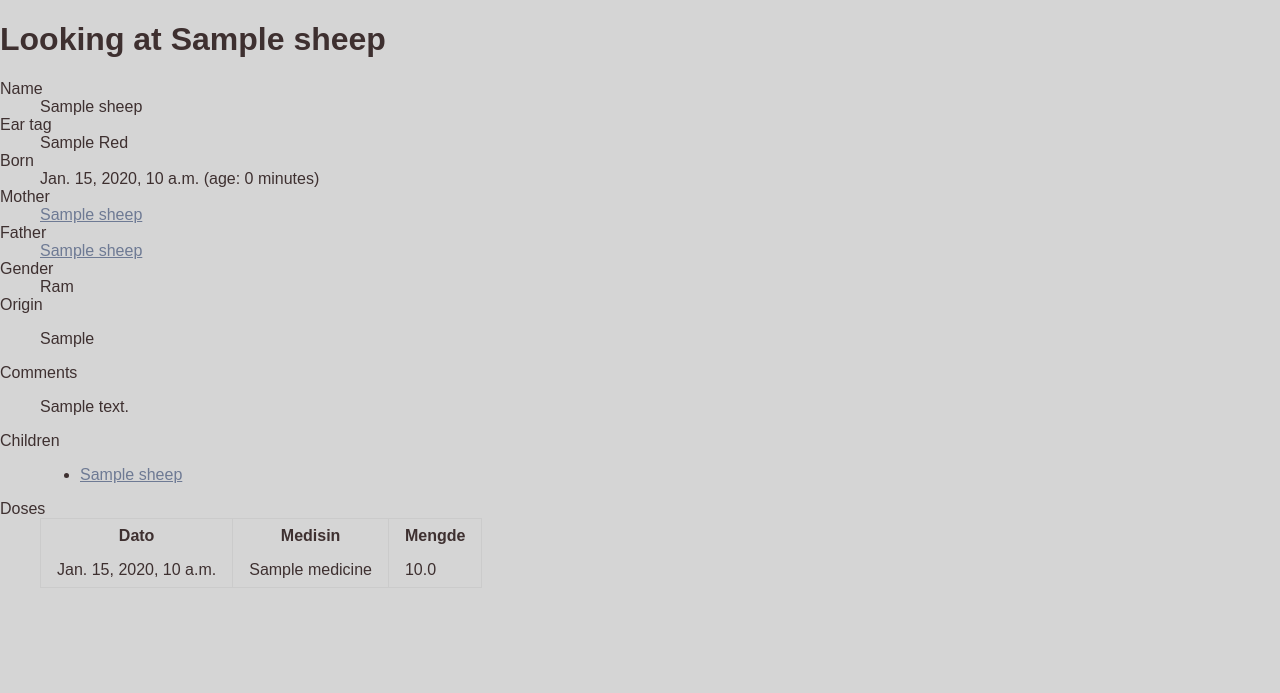
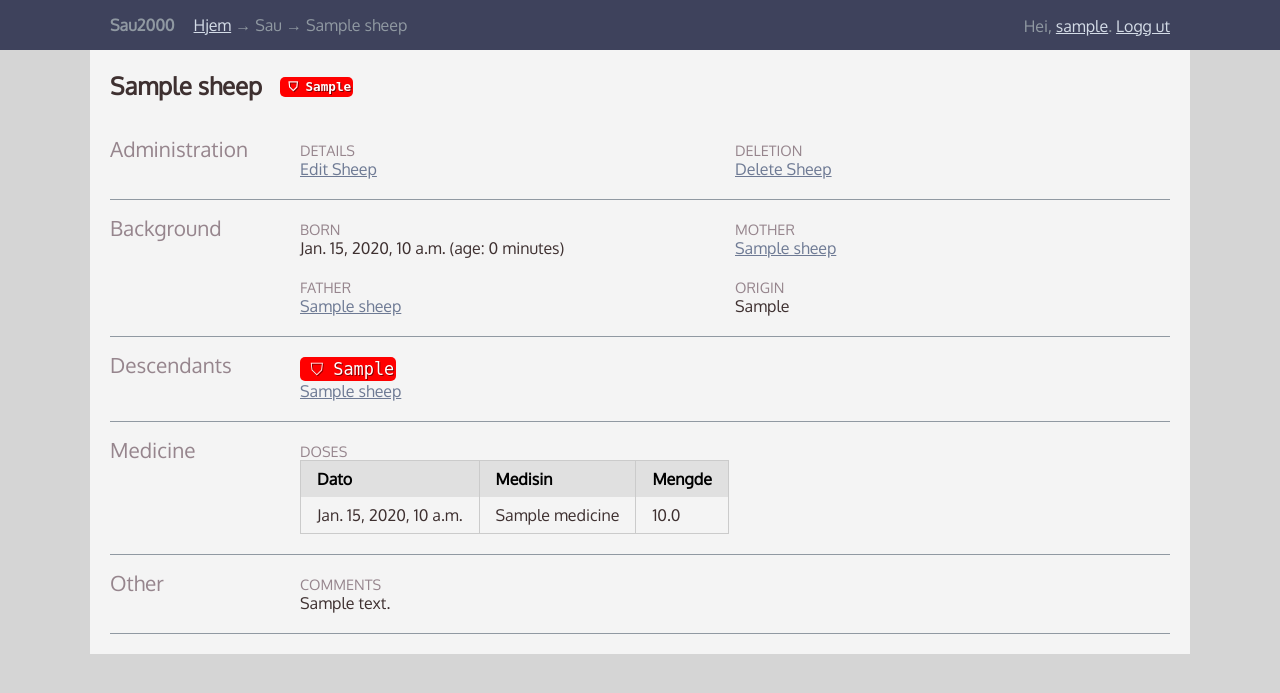
Before and after one commit to pgdr/sau2000, a Django app: a page that uses sau/templates/sau.html in a window 1280 px wide. Shown: the top 693 px of the page. Run offline with Django 3.2, Linux system fonts and the light colour scheme; a user stored in the database is signed in; tables that the repository leaves empty hold one stand-in row (values such as "Sample post").

Commit message:
New markup to implement some of the nielsen heuristics

```diff
--- a/sau/templates/earmark.html
+++ b/sau/templates/earmark.html
@@ -1,3 +1,3 @@
 <div class="earmark earmark-{{ color }}">
-    <div class="earmark-number">{{ number|default:"&lt;ingen&gt;" }}</div>
+    <div class="earmark-number"> ⛉ {{ number|default:"&lt;ingen&gt;" }}</div>
 </div>
--- a/sau/templates/index.html
+++ b/sau/templates/index.html
@@ -6,10 +6,25 @@
     <title>Sau2000</title>
     <link href="{% static "css/pure-min.css" %}" rel="stylesheet" type="text/css">
     <link href="{% static "css/sau.css" %}" rel="stylesheet" type="text/css">
+    <meta name="viewport" content="width=device-width, initial-scale=1">
+    <link href="https://fonts.googleapis.com/css?family=Oxygen" rel="stylesheet">
   </head>
   <body>
+    {% block top_bar %}
+    <div class="status">
+      <div class="inner-status">
+        <h1 class="page-title">{% block page_title %}<a href="{% url 'index' %}">Sau2000</a>{% endblock %}</h1>
+        <ul class="breadcrumb">
+            <li><a href="{% url 'index' %}">Hjem</a></li>
+          {% block breadcrumb %}
+          {% endblock %}
+        </ul>
+        <p class="auth">Hei, <a href="{% url 'admin:index' %}">{{ request.user.username }}</a>. <a href="{% url 'admin:logout' %}">Logg ut</a></p>
+      </div>
+    </div>
+    {% endblock %}
+    <div class="content">
       {% block content %}
-    <h1>Sau2000</h1>
       <table class="pure-table">
         <tr>
           <th>&Oslash;re</th>
@@ -23,19 +38,20 @@
           <td>{% include "earmark.html" with number=s.ear_tag color=s.ear_tag_color %}</td>
           <td><a href="sau/{{ s.slug }}">{{ s.name }}</a></td>
           {% if s.mother %}
-        <td><a href="sau/{{s.mother.slug}}"> {{s.mother}} </td>
+          <td><a href="sau/{{s.mother.slug}}">{{s.mother}}</a></td>
           {% else %}
-        <td>N/a</td>
+          <td class="n-a">N/a</td>
           {% endif %}
           {% if s.father %}
-        <td><a href="sau/{{s.father.slug }}"> {{s.father}} </td>
+          <td><a href="sau/{{s.father.slug }}">{{s.father}}</a></td>
           {% else %}
-        <td>N/a</td>
+          <td class="n-a">N/a</td>
           {% endif %}
           <td>{{ s.get_sex_display }}</td>
         </tr>
         {% endfor %}
       </table>
       {% endblock %}
+    </div>
   </body>
 </html>
--- a/sau/templates/sau.html
+++ b/sau/templates/sau.html
@@ -1,54 +1,92 @@
 {% extends 'index.html' %}
 {% load humanize %}
+
+{% block breadcrumb %}
+<li><span>Sau</span></li>
+<li><span>{{ sheep.name }}</span></li>
+{% endblock %}
+
 {% block content %}
-<h1>Looking at {{ sheep.name }}</h1>
+<h2>{{ sheep.name }} {% include "earmark.html" with number=sheep.ear_tag color=sheep.ear_tag_color %}</h2>
 
-<dl>
-  <dt>Name</dt>
-  <dd>{{ sheep.name }}</dd>
 
-  <dt>Ear tag</dt>
-  <dd>{{ sheep.ear_tag }} {{ sheep.get_ear_tag_color_display }}</dd>
+<div class="sau-section">
+  <p class="sau-section-header">Administration</p>
+  <ul>
+    <li>
+      <p class="sau-definition">Details</p>
+      <p class="sau-data"><a href="{% url 'admin:sau_sheep_change' sheep.id %}">Edit Sheep</a></p>
+    </li>
+    <li>
+      <p class="sau-definition">Deletion</p>
+      <p class="sau-data"><a href="{% url 'admin:sau_sheep_delete' sheep.id %}">Delete Sheep</a></p>
+    </li>
 
-  <dt>Born</dt>
-  <dd>{{ sheep.birth_date_utc }} (age: {{ sheep.birth_date_utc | timesince }})</dd>
+  </ul>
+</div>
+
+<div class="sau-section">
+  <p class="sau-section-header">Background</p>
+  <ul>
+
+    <li>
+      <p class="sau-definition">Born</p>
+      <p class="sau-data">{{ sheep.birth_date_utc }} (age: {{ sheep.birth_date_utc | timesince }})</p>
+    </li>
 
     {% if sheep.mother %}
-  <dt>Mother</dt>
-  <dd><a href="/sau/{{sheep.mother.slug}}"> {{sheep.mother}} </a></dd>
+    <li>
+      <p class="sau-definition">Mother</p>
+      <p class="sau-data"><a href="/sau/{{sheep.mother.slug}}">{{sheep.mother}}</a></p>
+    </li>
     {% endif %}
 
     {% if sheep.father %}
-  <dt>Father</dt>
-  <dd><a href="/sau/{{sheep.father.slug }}"> {{sheep.father}} </a></dd>
+    <li>
+      <p class="sau-definition">Father</p>
+      <p class="sau-data"><a href="/sau/{{sheep.father.slug }}"> {{sheep.father}} </a></p>
+    </li>
     {% endif %}
 
-  <dt>Gender</dt>
-  <dd>{{ sheep.get_sex_display }}</dd>
+    {% if sheep.origin %}
+    <li>
+      <p class="sau-definition">Origin</p>
+      <p class="sau-data">{{ sheep.origin }}</p>
+    </li>
+    {% endif %}
 
-  <dt>Origin</dt>
-  <dd><p>{{ sheep.origin }}</p></dd>
+  </ul>
+</div>
 
-  <dt>Comments</dt>
-  <dd><p>{{ sheep.comments }}</p></dd>
-
-  <dt>Children</dt>
-  <dd>
+{% if sheep.children %}
+<div class="sau-section">
+  <p class="sau-section-header">Descendants</p>
   <ul>
     {% for s in sheep.children %}
-      <li><a href="/sau/{{ s.slug }}">{{ s.name }}</a></li>
+    <li>
+      <p class="sau-definition">{% include "earmark.html" with number=s.ear_tag color=s.ear_tag_color %}</p>
+      <p class="sau-data"><a href="/sau/{{ s.slug }}">{{ s.name }}</a></p>
+    </li>
     {% endfor %}
   </ul>
-  </dd>
+</div>
+{% endif %}
 
-  <dt>Doses</dt>
-  <dd>
-    <table class="pure-table">
+{% if doses %}
+<div class="sau-section">
+  <p class="sau-section-header">Medicine</p>
+  <ul>
+    <li>
+      <p class="sau-definition">Doses</p>
+      <div class="sau-data">
+        <table class="pure-table doses-table">
+          <thead>
             <tr>
               <th>Dato</th>
               <th>Medisin</th>
               <th>Mengde</th>
             </tr>
+          </thead>
           {% for d in doses %}
           <tr>
             <td>{{ d.date_utc }}</td>
@@ -57,7 +95,20 @@
           </tr>
           {% endfor %}
         </table>
-  </dd>
+      </div>
+    </li>
+  </ul>
+</div>
+{% endif %}
 
-</dl>
+<div class="sau-section">
+  <p class="sau-section-header">Other</p>
+  <ul>
+    <li>
+      <p class="sau-definition">Comments</p>
+      <p class="sau-data">{{ sheep.comments|default:"Ingen kommentar" }}</p>
+    </li>
+  </ul>
+</div>
+
 {% endblock %}
```
Lines whose indentation alone changed are shown as unchanged.
